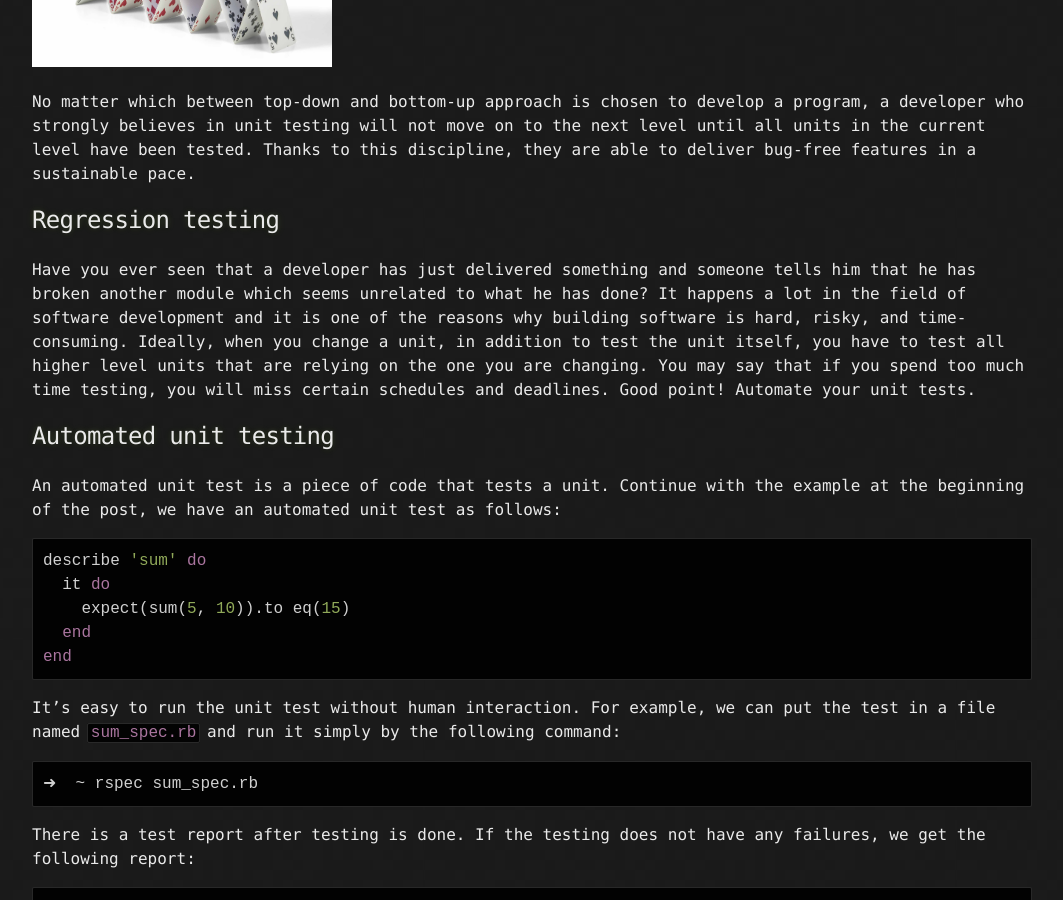
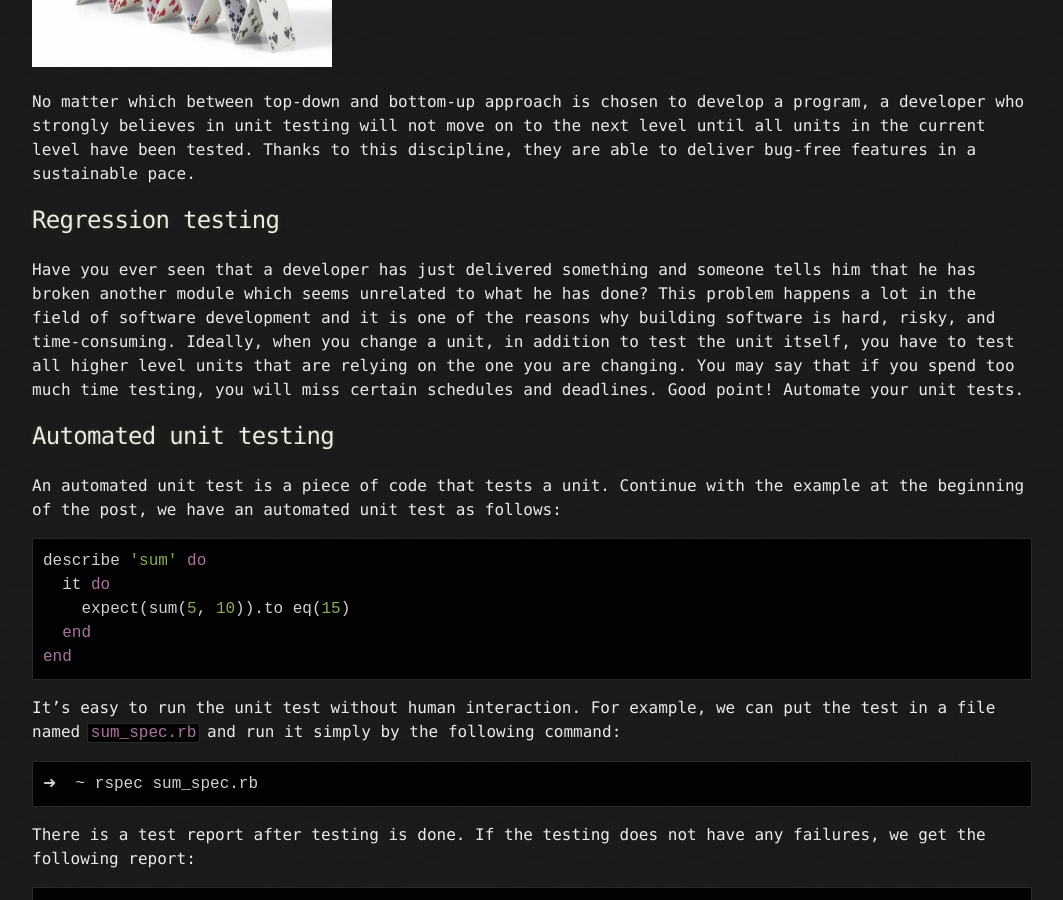
Before and after one commit to anlnt/anlnt.github.io, a Jekyll site: the page built from _posts/2020-04-18-unit-test-back-to-basics.markdown, in a window 1280 px wide and 900 px high, scrolled down 1489 px. Shown: the whole window, without its empty margins (108-1171 px from the left). Built offline with Jekyll 4.4.1, drawn with Linux system fonts in a browser that asks for light colours.

Commit message:
Update 2020-04-18-unit-test-back-to-basics.markdown

```diff
--- a/_posts/2020-04-18-unit-test-back-to-basics.markdown
+++ b/_posts/2020-04-18-unit-test-back-to-basics.markdown
@@ -37,7 +37,7 @@ On the other hand, there is a school of programming where the developer decompos
 No matter which between top-down and bottom-up approach is chosen to develop a program, a developer who strongly believes in unit testing will not move on to the next level until all units in the current level have been tested. Thanks to this discipline, they are able to deliver bug-free features in a sustainable pace.
 
 ## Regression testing
-Have you ever seen that a developer has just delivered something and someone tells him that he has broken another module which seems unrelated to what he has done? It happens a lot in the field of software development and it is one of the reasons why building software is hard, risky, and time-consuming. Ideally, when you change a unit, in addition to test the unit itself, you have to test all higher level units that are relying on the one you are changing. You may say that if you spend too much time testing, you will miss certain schedules and deadlines. Good point! Automate your unit tests.
+Have you ever seen that a developer has just delivered something and someone tells him that he has broken another module which seems unrelated to what he has done? This problem happens a lot in the field of software development and it is one of the reasons why building software is hard, risky, and time-consuming. Ideally, when you change a unit, in addition to test the unit itself, you have to test all higher level units that are relying on the one you are changing. You may say that if you spend too much time testing, you will miss certain schedules and deadlines. Good point! Automate your unit tests.
 
 ## Automated unit testing
 An automated unit test is a piece of code that tests a unit. Continue with the example at the beginning of the post, we have an automated unit test as follows:
```
